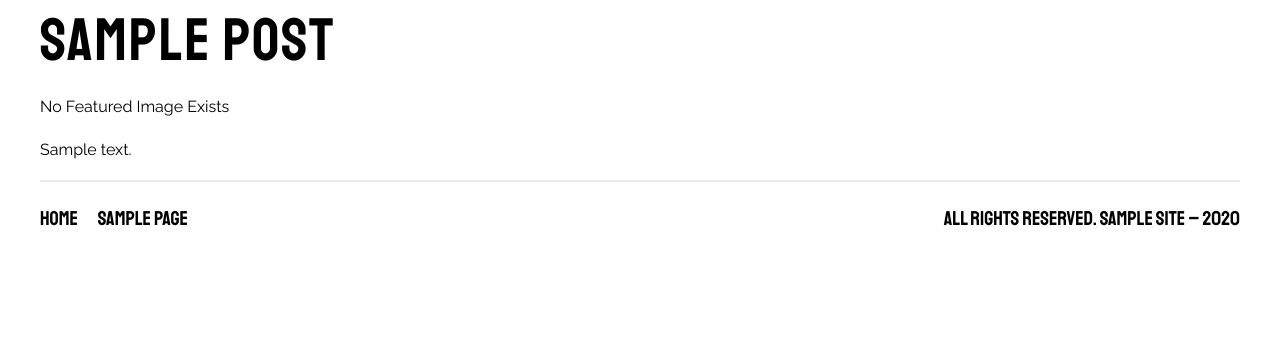
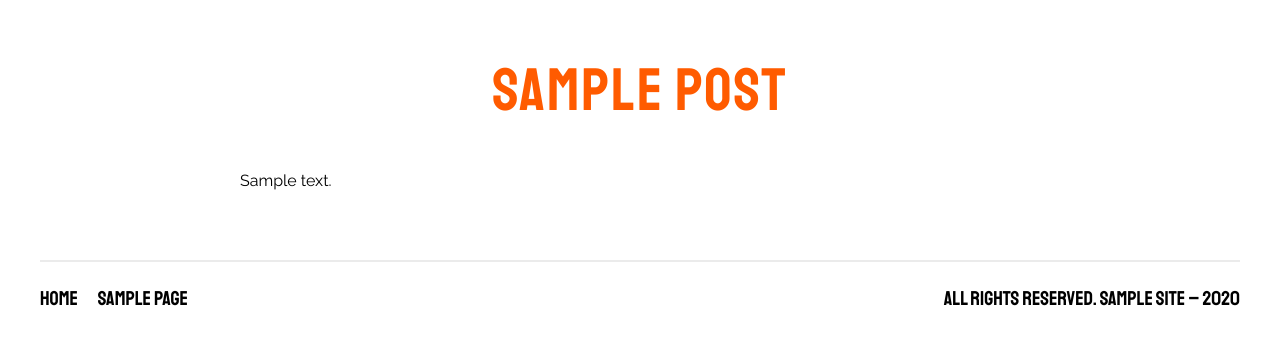
Before and after one commit to locaulker/gym-fitness, a WordPress theme: template web/app/themes/wpgymfitness/page.php in a window 1280 px wide. Shown: the part 205-550 px from the top of the page. Run offline with PHP 8.4 and a stand-in for WordPress, Linux system fonts and the light colour scheme; the site name, menu and one post (Sample post) are stand-ins, and other content is empty.

Commit message:
completed About Us page

```diff
--- a/web/app/themes/wpgymfitness/functions.php
+++ b/web/app/themes/wpgymfitness/functions.php
@@ -45,3 +45,17 @@ function gymfitness_setup() {
 
 }
 add_action('after_setup_theme', 'gymfitness_setup');
+
+
+// Create Widget Zone
+function gymfitness_widgets() {
+  register_sidebar ([
+    'name' => 'Sidebar',
+    'id' => 'sidebar',
+    'before_widget' => '<div class="widget">',
+    'after_widget' => '</div>',
+    'before_title' => '<h3>',
+    'after_title' => '</h3>',
+  ]);
+}
+add_action('widgets_init', 'gymfitness_widgets');
--- a/web/app/themes/wpgymfitness/page.php
+++ b/web/app/themes/wpgymfitness/page.php
@@ -1,23 +1,7 @@
 <?php get_header(); ?>
 
-<main class="container page section">
-  <?php while (have_posts()) : the_post(); ?>
-
-  <h1 class="text-center text-primary">
-    <?php the_title(); ?>
-  </h1>
-
-  <?php
-    if(has_post_thumbnail()) : the_post_thumbnail('blog');
-    else : echo "<p>No Featured Image Exists</p>";
-    endif;
-  ?>
-
-  <div class="text-center">
-    <?php the_content(); ?>
-  </div>
-
-  <?php endwhile; ?>
+<main class="container page section no-sidebars">
+  <?php get_template_part('template-parts/page', 'loop'); ?>
 </main>
 
 <?php get_footer(); ?>
--- /dev/null
+++ b/web/app/themes/wpgymfitness/sidebar.php
@@ -0,0 +1,6 @@
+<aside class="sidebar">
+  <?php
+    if(is_active_sidebar('sidebar') ) : dynamic_sidebar('sidebar');
+    endif;
+  ?>
+</aside>
--- a/web/app/themes/wpgymfitness/style.css
+++ b/web/app/themes/wpgymfitness/style.css
@@ -88,6 +88,15 @@ h3 {
 }
 
 /* UTILITIES */
+.text-center {
+  text-align: center;
+}
+.text-primary {
+  color: var(--primary);
+}
+.section {
+  padding: 5rem 0;
+}
 
 /* HEADER */
 .logo {
@@ -211,3 +220,30 @@ h3 {
     flex: 0 0 auto;
   }
 }
+
+/* DEFAULT PAGE TEMPLATE */
+.featured-image {
+  margin-bottom: 3rem;
+  /* margin-top: 3rem; */
+}
+.page h1 {
+  margin-bottom: 4rem;
+}
+.page.no-sidebars {
+  max-width: 80rem;
+  margin: 0 auto;
+}
+
+/* PAGE WITH SIDEBAR */
+@media (min-width: 768px) {
+  .page.with-sidebar {
+    display: flex;
+    justify-content: space-between;
+  }
+  .with-sidebar .page-content {
+    flex: 0 0 calc(60% - 2rem);
+  }
+  .with-sidebar .sidebar {
+    flex: 0 0 calc(40% - 2rem);
+  }
+}
--- /dev/null
+++ b/web/app/themes/wpgymfitness/template-parts/page-loop.php
@@ -0,0 +1,18 @@
+<?php while (have_posts()) : the_post(); ?>
+
+<h1 class="text-center text-primary">
+  <?php the_title(); ?>
+</h1>
+
+<?php
+  if(has_post_thumbnail()) : the_post_thumbnail(
+    'blog',
+    [
+      'class' => 'featured-image'
+    ]
+  );
+  endif;
+?>
+
+<?php the_content(); ?>
+<?php endwhile; ?>
```
Also changed, not shown: web/app/themes/wpgymfitness/page-with-sidebar.php (added, +15 -0 lines).
